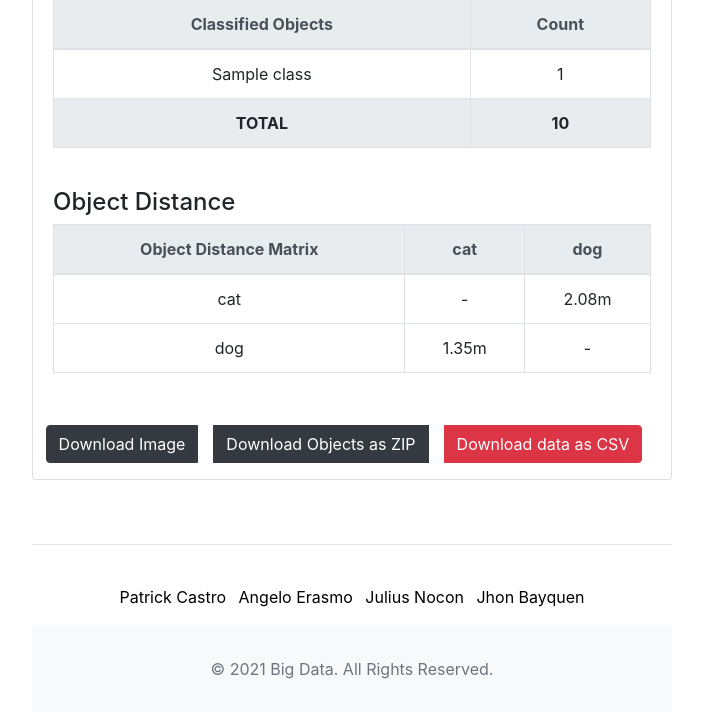
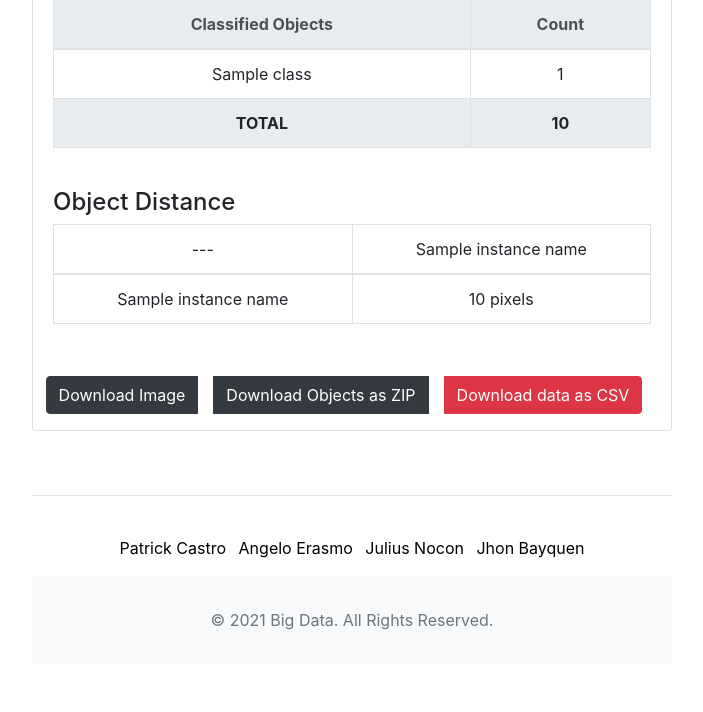
Before and after one commit to aerasmo/csi-osint-tool, a Flask app: template templates/index.html in a window 1280 px wide. Shown: the part 1534-2246 px from the top of the page, without its empty margins (288-991 px from the left). After the commit the page ends 2164 px from the top, so only its background shows below. Run offline with Flask 2, Linux system fonts and the light colour scheme; the template is opened without the code that fills it: most values are stand-ins (such as "Sample title", 1, 10 or a date in 2020); parts of the project's set-up code (start-up, migrations or seed data) failed here and were passed over; some libraries are stand-ins or nearby versions.

Commit message:
image distance algorithm and output table

```diff
--- a/app.py
+++ b/app.py
@@ -37,7 +37,7 @@ def home():
 
         # ? check if valid image ---
         if image.filename == "" or "." not in image.filename:
-            message = "Invalid filename"
+            message = "Invalid file"
             return redirect(url_for('.home', message=message))
 
         if not valid_size(int(request.cookies.get("filesize"))):
@@ -70,11 +70,10 @@ def home():
                 filter_without = return_list(filter_without)
                 print(filter_without)
 
-
-            image_output, total, class_count = object_detect(path, ext, filter_only=filter_only, filter_without=filter_without)
+            image_output, total, class_count, distances, instance_names = object_detect(path, ext, filter_only=filter_only, filter_without=filter_without)
             print(image_output)
             # image_output = object_detection(path)
-        return render_template('index.html', file=filename, output=image_output, total=total, class_count=class_count)
+        return render_template('index.html', file=filename, output=image_output, total=total, class_count=class_count, distances=distances, instance_names=instance_names)
 
     return render_template('index.html', file=False, output=False, message=message)
 
--- a/static/css/styles.css
+++ b/static/css/styles.css
@@ -29,8 +29,8 @@ th {
 }
 .default {
   margin-top: 0;
-  width: 20rem;
-  height: 20rem;
+  width: 15rem;
+  height: 15rem;
 }
 .image-area-collapse img {
   width: auto;
--- a/templates/index.html
+++ b/templates/index.html
@@ -66,9 +66,9 @@
 
           <div class="filters">
             <div class="custom-file">
-                <input oninput="filesize(this);" type="file" id="image-input" name="image" accept="image/jpg, image/jpeg, image/png"/>
+                <input oninput="filesize(this);" type="file" id="image-input" name="image" accept="image/jpg, image/jpeg, image/png">
                 <label id="filename" class="custom-file-label text-left" for="image-input">
-                    Choose file
+                      Choose File
                 </label>
             </div>
 
@@ -177,31 +177,32 @@
                 <br/>
 
                 <!-- Object Distance -->
+                {% if distances %}
                 <h4 class="text-left">Object Distance</h4>
                 <div>
-                  <table class="table table-bordered table-hover" style="width: 100%;">
+                  <table class="table table-bordered table-hover">
                     <thead class="thead-light">
                       <tr>
-                        <th>Object Distance Matrix</th>
-                        <th>cat</th>
-                        <th>dog</th>
+                        <td> --- </td>
+                        {% for instance_name in instance_names %}
+                          <td> {{ instance_name }}</td>
+                        {% endfor %}
                       </tr>
                     </thead>
                     <tbody>
-                      <tr>
-                        <td>cat</td>
-                        <td>-</td>
-                        <td>2.08m</td>
-                      </tr>
-                      <tr>
-                        <td>dog</td>
-                        <td>1.35m</td>
-                        <td>-</td>
-                      </tr>
+                      {% for row in distances %}
+                        <tr>
+                          <!-- object name too -->
+                          <td> {{instance_names[loop.index0]}}</td>
+                          {% for col in row %}
+                            <td> {{col}} pixels </td>
+                          {% endfor %}
+                        </tr>
+                      {% endfor %}
                     </tbody>
                   </table>
                 </div>
-
+                {% endif %}
               </div>
             <div class="btn-group">
                 <a class="btn btn-dark" href="/download/{{output}}" target="_blank">
```
Also changed, not shown: core.py (+38 -7 lines).
